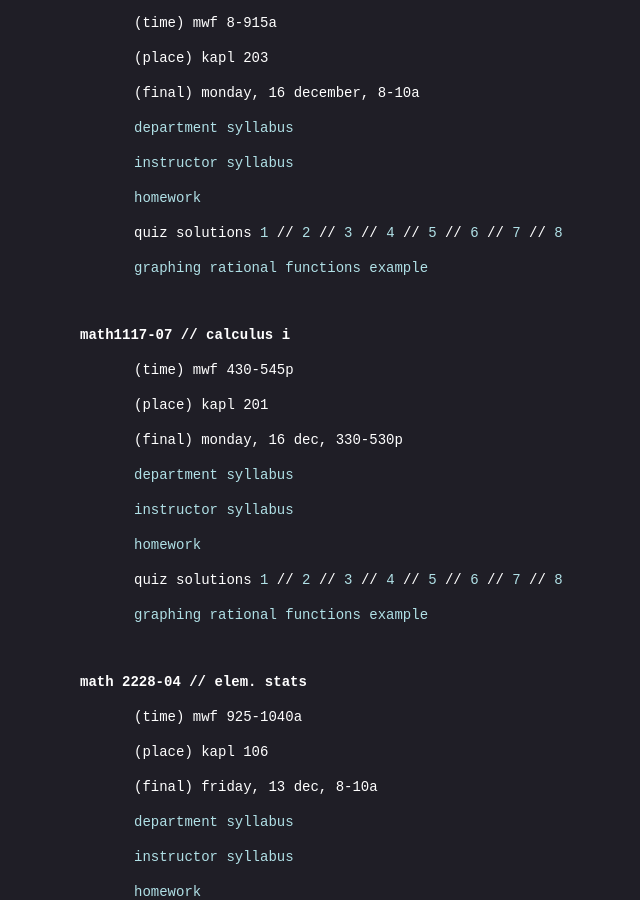
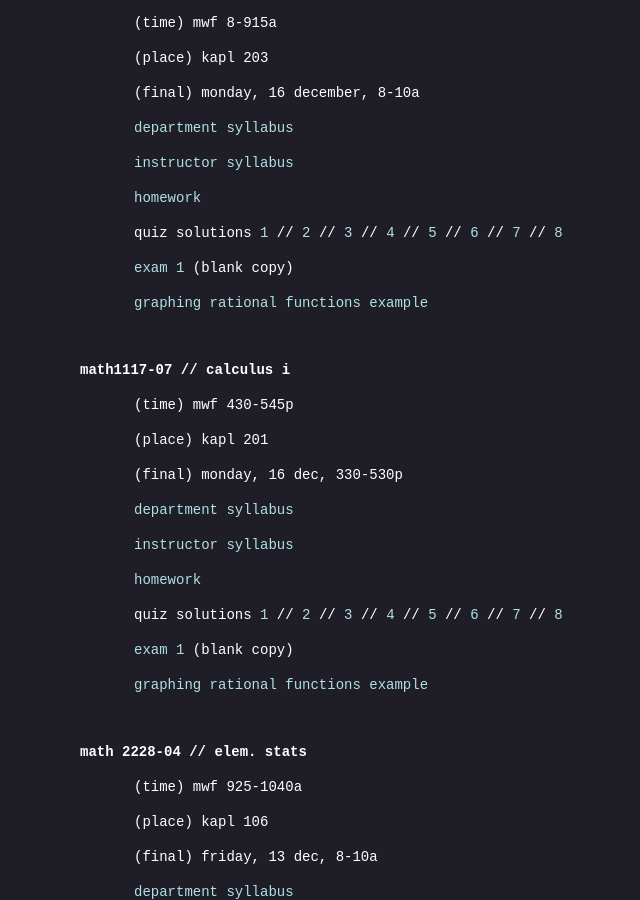
Before and after one commit to danielmichaelcicala/danielmichaelcicala.github.io, a Jekyll site: the page built from teaching/index.html, in a window 1280 px wide and 900 px high, scrolled down 507 px. Shown: the whole window, without its empty margins (182-822 px from the left). Built offline with Jekyll 4.4.1, drawn with Linux system fonts in a browser that asks for light colours.

Commit message:
add blank exams

```diff
--- a/teaching/index.html
+++ b/teaching/index.html
@@ -47,6 +47,9 @@ title: teaching
 	   target="_blank"> 8 </a>
     </p>
     <p class="tab">
+      <a href="./exam1_111702_f19.pdf"
+	 target="_blank"> exam 1 </a> (blank copy) </p>
+    <p class="tab">
       <a href="./graphRationalFunction_calc_f19.pdf"
 	 target="_blank"> graphing rational functions example </a> </p>
     <br>
@@ -86,6 +89,9 @@ title: teaching
        <a href="./quiz08_111707_f19.pdf"
 	   target="_blank"> 8 </a>
     </p>
+    <p class="tab">
+      <a href="./exam1_111707_f19.pdf"
+	 target="_blank"> exam 1 </a> (blank copy) </p>
     <p class="tab">
         <a href="./graphRationalFunction_calc_f19.pdf"
 	   target="_blank"> graphing rational functions example </a> </p>
--- a/teaching/reports_stat_f19.html
+++ b/teaching/reports_stat_f19.html
@@ -25,7 +25,7 @@ pandoc reports_stat_f19.md -f markdown -t html -s -o reports_stat_f19.html
 <pre><code>* There are only exercises, no &#39;on your own&#39; questions.</code></pre>
 <p><strong>Section 2.4</strong> <em>(due Fri, 18 Oct)</em></p>
 <pre><code>* The baseball dataset used in this &#39;on your own&#39; is from the Section 2.2 Lab</code></pre>
-<p><strong>Section 4.2</strong> <em>(due TBD)</em></p>
+<p><strong>Section 4.2</strong> <em>(due Fri, 25 Oct)</em></p>
 <p><strong>Section 4.3</strong> <em>(nothing to submit)</em></p>
 <p><strong>Section 5</strong> <em>(due TBD)</em></p>
 <p><strong>Section 6</strong> <em>(due TBD)</em></p>
```
Also changed, not shown: 2 other files.
